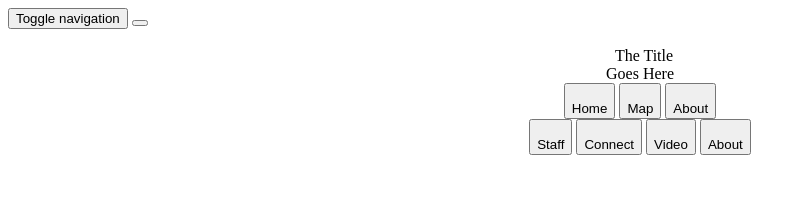
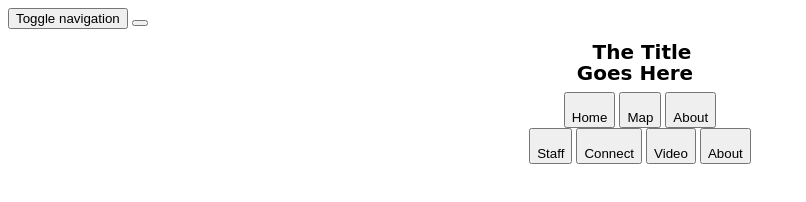
Before and after one commit to EricDeCoff/FBCVR-ANDROID, a plain HTML site: page pages/navbar-top.html in a window 1280 px wide. Shown: the whole page, without its empty margins (0-806 px from the left). Drawn offline with Linux system fonts and the light colour scheme.

Commit message:
FBCVR PRE-RELEASE 3.5.6

```diff
--- a/pages/navbar-top.html
+++ b/pages/navbar-top.html
@@ -1,4 +1,17 @@
 <!DOCTYPE html>
+    <style>
+        .navbar-title{
+            position: relative;
+            top: -8px;
+            left: -5px;
+            font-family: cursive;
+            font-style: normal;
+            font-variant: normal;
+            font-size: 20px;
+            font-weight: bolder;
+            line-height: 1;
+        }
+    </style>
     <!-- Static navbar -->
     <div class="navbar navbar-default navbar-fixed-top" role="navigation">
         <div class="container">
@@ -18,9 +31,9 @@
                 </button>
                 </a>
 
-                <div class="lead-min pull-center navbar-default" style="position: relatcive; top: -10px">
+                <div class="pull-center navbar-default" style="position: relatcive; top: -10px">
                 <center>
-                <span id="navbar-title">
+                <span id="navbar-title" class="navbar-title">
                 <br>&nbsp;&nbsp;The Title<br>Goes Here
                 </span>
                 <!--
```
